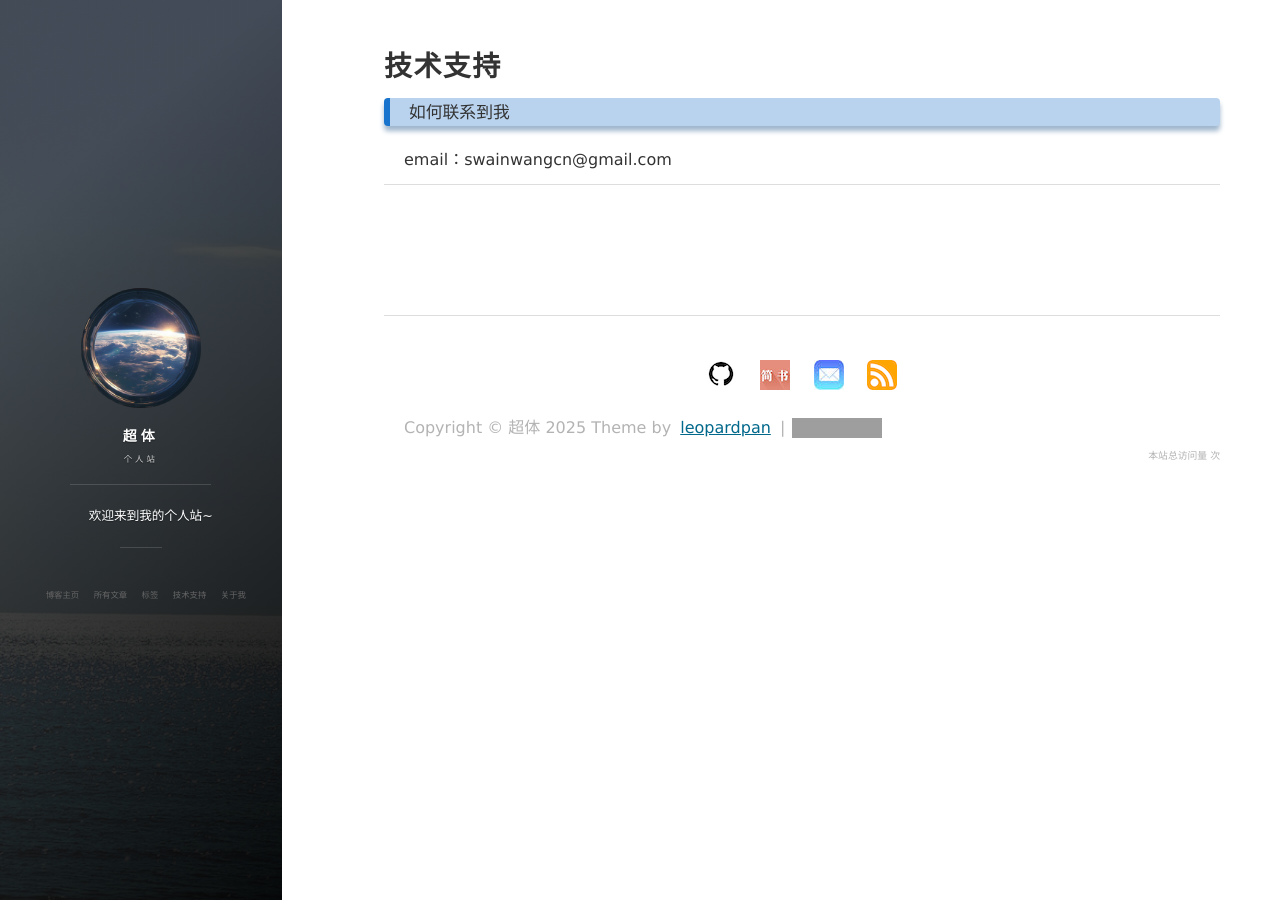
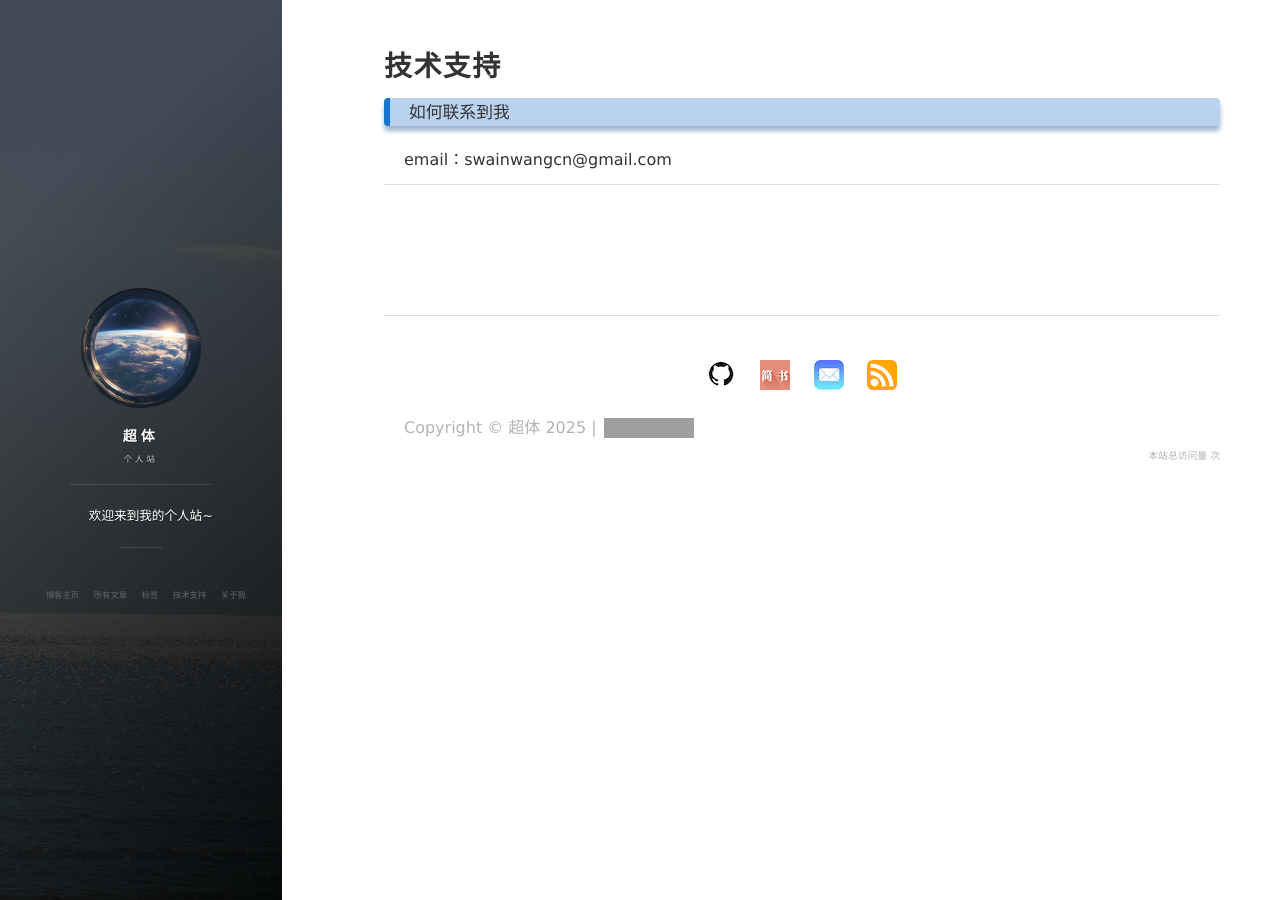
Before and after one commit to Swain-Super/Swain-Super.github.io, a Jekyll site: the page built from support.md, in a window 1280 px wide. Built offline with Jekyll 4.4.1, drawn with Linux system fonts in a browser that asks for light colours; nearby versions of some CDN libraries; comment, search, counter and statistics services are not loaded; grey boxes are pictures that could not be loaded.

Commit message:
feat:🎸 继续移除模版信息

```diff
--- a/_config.yml
+++ b/_config.yml
@@ -14,12 +14,12 @@ enableToc: true
 # Comment
 comment:
     # livere: MTAyMC81MDk5NC8yNzQ3Ng  # https://www.livere.com
-    disqus: leopard
+    # disqus: leopard
     # uyan: 2143225  # 有言id,登录有言官网申请
 
 # Social
 social:
-    github: leopardpan
+    github: swain-super
     # zhihu: panpanleopard
     # juejin: xxx
     jianshu: 8b154e0278c5
--- a/_includes/footer.html
+++ b/_includes/footer.html
@@ -87,11 +87,11 @@
 
         <div class = "footer_div">
            <p class="copyright text-muted">
-            Copyright &copy; {{ site.title }} {{ site.time | date: '%Y' }} Theme by <a href="http://leopardpan.cn/">leopardpan</a> |
+            Copyright &copy; {{ site.title }} {{ site.time | date: '%Y' }}  |
             <iframe
                 style="margin-left: 2px; margin-bottom:-5px;"
                 frameborder="0" scrolling="0" width="91px" height="20px"
-                src="https://ghbtns.com/github-btn.html?user=leopardpan&repo=leopardpan.github.io&type=star&count=true" >
+                src="https://ghbtns.com/github-btn.html?user=swain-super&repo=swain-super.github.io&type=star&count=true" >
             </iframe>
             </p>
         	<div align="right">
--- a/_includes/head.html
+++ b/_includes/head.html
@@ -5,7 +5,7 @@
 
   <title>{% if page.title %}{{ page.title | escape }}{% else %}{{ site.title | escape }}{% endif %}</title>
   <meta name="description" content="{% if page.excerpt %}{{ page.excerpt | strip_html | strip_newlines | truncate: 160 }}{% else %}{{ site.description }}{% endif %}">
-  <meta name="author" content="leopardpan">
+  <meta name="author" content="swain">
 
   <meta name="twitter:card" content="summary">
   <meta name="twitter:title" content="{% if page.title %}{{ page.title | escape }}{% else %}{{ site.title | escape }}{% endif %}">
```
